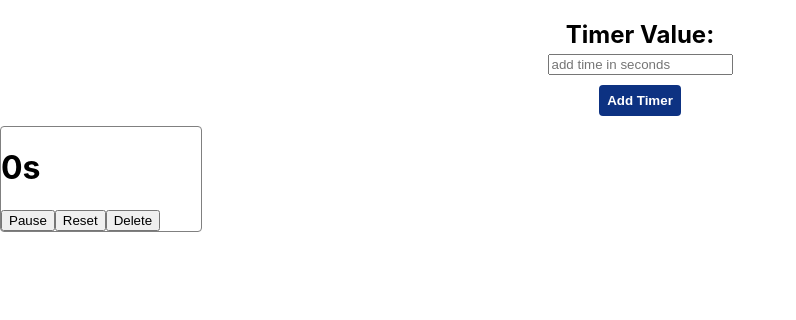
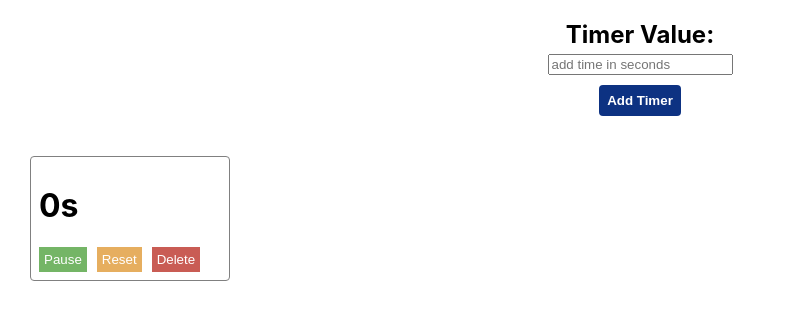
Before and after one commit to sukheja-varun/react-timers, a React (Create React App) app: page / in a window 1280 px wide. Both pictures are taken after typing "5" into the empty fields and a click on the button "Add Timer". Shown: the top 320 px of the page, without its empty margins (0-796 px from the left). Built offline with nearby package versions, Linux system fonts and the light colour scheme.

Commit message:
feat: added styles to Timer component

```diff
--- a/src/App.module.scss
+++ b/src/App.module.scss
@@ -1,6 +1,17 @@
+@import '~sass-rem';
+
 .app {
   header {
     display: flex;
     justify-content: center;
   }
+
+  main {
+    display: flex;
+    flex-wrap: wrap;
+    padding: rem(20px);
+    & > div{
+      margin:10px
+    }
+  }
 }
--- a/src/components/Timer/index.module.scss
+++ b/src/components/Timer/index.module.scss
@@ -1,7 +1,35 @@
 @import '~sass-rem';
+
+$green-color: #74b566;
+$orange-color: #e6ae5f;
+$red-color: #c95c54;
 
 .container {
   width: rem(200px);
   border: rem(1px) solid grey;
   border-radius: rem(4px);
+  padding: rem(8px);
 }
+
+.pauseButton,
+.resumeButton,
+.resetButton,
+.deleteButton {
+  border: none;
+  cursor: pointer;
+  margin-right: rem(10px);
+  padding: rem(5px);
+  color: white;
+}
+
+.pauseButton,
+.resumeButton {
+  background: $green-color;
+}
+
+.resetButton {
+  background: $orange-color;
+}
+.deleteButton {
+  background: $red-color;
+}
--- a/src/index.css
+++ b/src/index.css
@@ -11,3 +11,7 @@ code {
   font-family: source-code-pro, Menlo, Monaco, Consolas, 'Courier New',
     monospace;
 }
+
+* {
+  box-sizing: border-box;
+}
```
